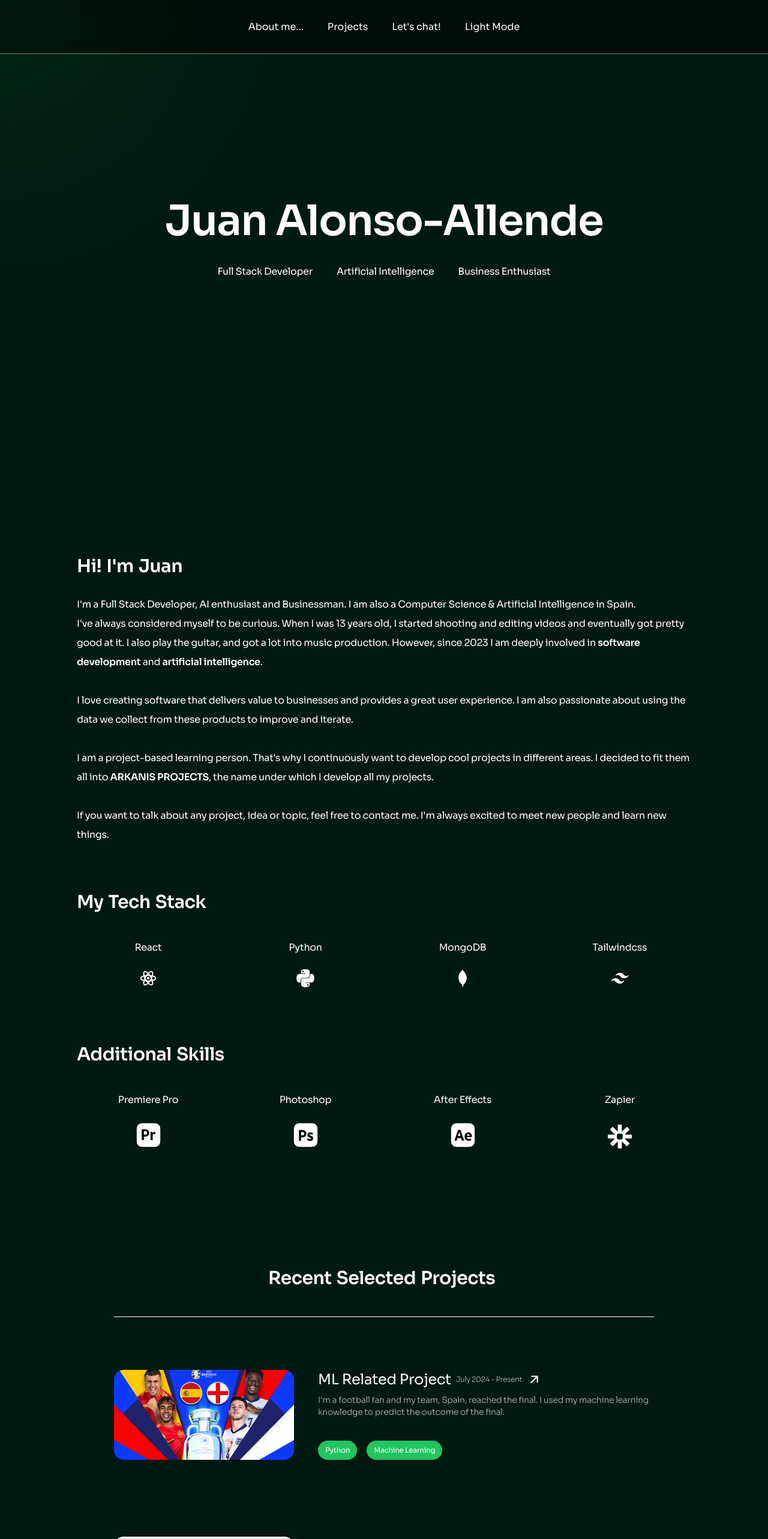
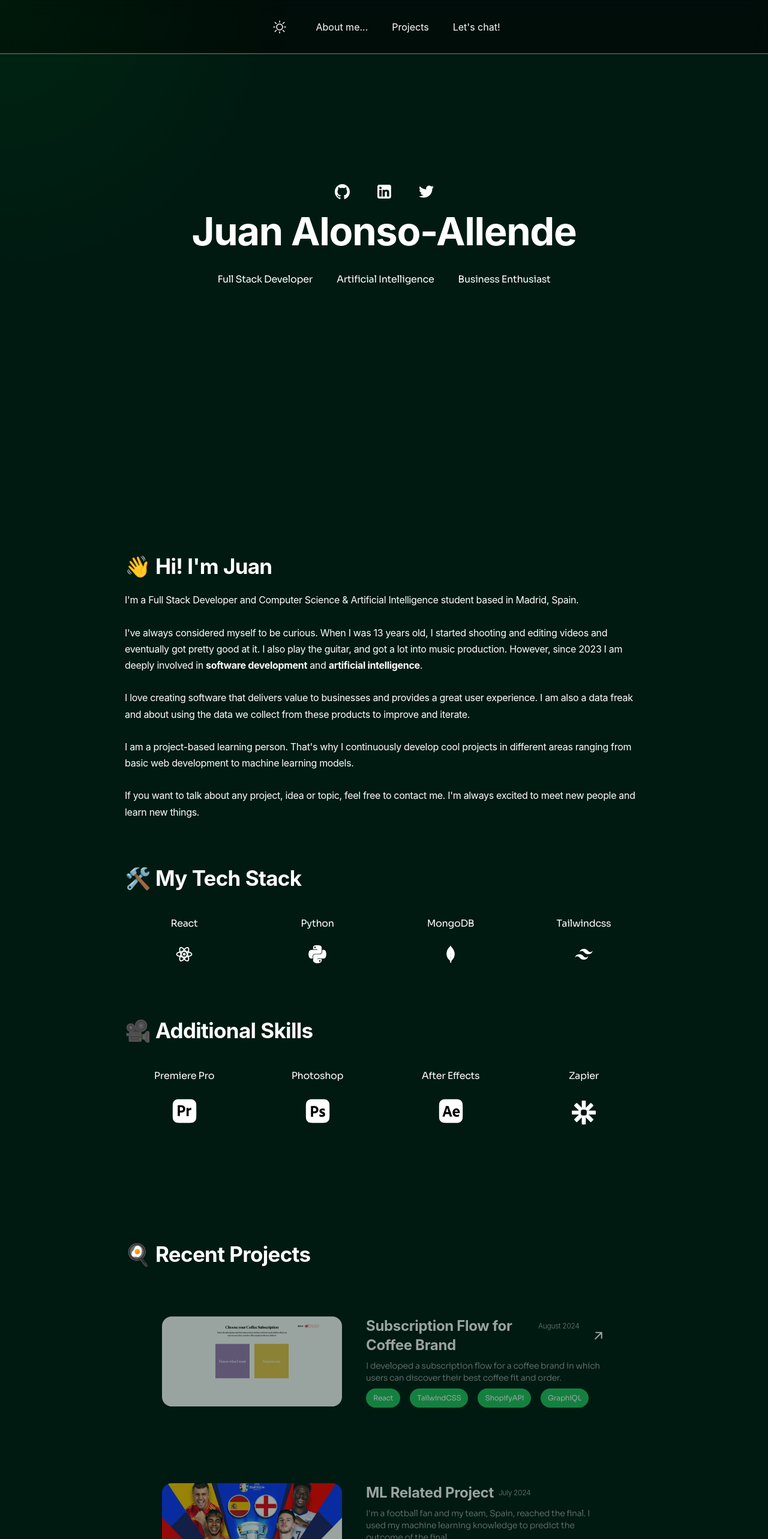
Before and after one commit to aallendez/personal-website, a React (Vite) app: page / in a window 1280 px wide. Shown: the top 2566 px of the page at 60% size. Built offline with nearby package versions, Linux system fonts and the light colour scheme.

Commit message:
Changes of font, design and some other stuff

```diff
--- a/index.html
+++ b/index.html
@@ -2,7 +2,7 @@
 <html lang="en">
   <head>
     <meta charset="UTF-8" />
-    <link rel="icon" type="image/svg+xml" href="/juan.png" />
+    <link rel="icon" type="image/svg+xml" href="/ico.png" />
     <meta name="viewport" content="width=device-width, initial-scale=1.0" />
     <title>Juan Alonso-Allende</title>
   </head>
--- a/src/App.jsx
+++ b/src/App.jsx
@@ -65,12 +65,13 @@ function App() {
   return (
     <>
       <div className={`w-full xs:px-6 sm:px-2 px-32 lg:px-[20%] h-screen ${theme} cursor-default`}>
-        <Header theme={theme} toggleTheme={toggleTheme} iconColor={iconColor} />
-        <Title theme={theme} />
-        <AboutMe iconColor={iconColor} />
-        <Projects iconColor={iconColor} />
-        <Footer iconColor={iconColor}/>
-        <MouseGlow />
+        <div className='px-20'>
+          <Header theme={theme} toggleTheme={toggleTheme} iconColor={iconColor} />
+          <Title theme={theme} iconColor={iconColor} />
+          <AboutMe iconColor={iconColor} />
+          <Projects iconColor={iconColor} />
+          <MouseGlow />
+        </div>
       </div>
     </>
   );
--- a/src/assets/Icons.jsx
+++ b/src/assets/Icons.jsx
@@ -22,7 +22,7 @@ const ReactIcon = ({ color }) => (
 );
 
 const GithubIcon = ({ color }) => (
-    <svg fill={color} className='h-[40px]' viewBox="0 0 20 20" xmlns="http://www.w3.org/2000/svg">
+    <svg fill={color} className='h-[25px]' viewBox="0 0 20 20" xmlns="http://www.w3.org/2000/svg">
 
         <g id="Dribbble-Light-Preview" transform="translate(-140.000000, -7559.000000)" fill={color}>
           <g id="icons" transform="translate(56.000000, 160.000000)">
@@ -34,13 +34,13 @@ const GithubIcon = ({ color }) => (
 );
 
 const LinkedinIcon = ({ color }) => (
-    <svg fill={color} className='h-[60px]' viewBox="-5.5 0 32 32" xmlns="http://www.w3.org/2000/svg">
+    <svg fill={color} className='h-[35px]' viewBox="-5.5 0 32 32" xmlns="http://www.w3.org/2000/svg">
       <path d="M0 8.219v15.563c0 1.469 1.156 2.625 2.625 2.625h15.563c0.719 0 1.406-0.344 1.844-0.781 0.469-0.469 0.781-1.063 0.781-1.844v-15.563c0-1.469-1.156-2.625-2.625-2.625h-15.563c-0.781 0-1.375 0.313-1.844 0.781-0.438 0.438-0.781 1.125-0.781 1.844zM2.813 10.281c0-1 0.813-1.875 1.813-1.875 1.031 0 1.875 0.875 1.875 1.875 0 1.031-0.844 1.844-1.875 1.844-1 0-1.813-0.813-1.813-1.844zM7.844 23.125v-9.531c0-0.219 0.219-0.406 0.375-0.406h2.656c0.375 0 0.375 0.438 0.375 0.719 0.75-0.75 1.719-0.938 2.719-0.938 2.438 0 4 1.156 4 3.719v6.438c0 0.219-0.188 0.406-0.375 0.406h-2.75c-0.219 0-0.375-0.219-0.375-0.406v-5.813c0-0.969-0.281-1.5-1.375-1.5-1.375 0-1.719 0.906-1.719 2.125v5.188c0 0.219-0.219 0.406-0.438 0.406h-2.719c-0.156 0-0.375-0.219-0.375-0.406zM2.875 23.125v-9.531c0-0.219 0.219-0.406 0.375-0.406h2.719c0.25 0 0.406 0.156 0.406 0.406v9.531c0 0.219-0.188 0.406-0.406 0.406h-2.719c-0.188 0-0.375-0.219-0.375-0.406z" />
     </svg>
 );
 
 const TwitterIcon = ({ color }) => (
-    <svg fill={color} className='h-[40px]' viewBox="0 -2 20 20" xmlns="http://www.w3.org/2000/svg">
+    <svg fill={color} className='h-[25px]' viewBox="0 -2 20 20" xmlns="http://www.w3.org/2000/svg">
       <g id="Dribbble-Light-Preview" transform="translate(-60.000000, -7521.000000)" fill={color}>
         <g id="icons" transform="translate(56.000000, 160.000000)">
           <path d="M10.29,7377 C17.837,7377 21.965,7370.84365 21.965,7365.50546 C21.965,7365.33021 21.965,7365.15595 21.953,7364.98267 C22.756,7364.41163 23.449,7363.70276 24,7362.8915 C23.252,7363.21837 22.457,7363.433 21.644,7363.52751 C22.5,7363.02244 23.141,7362.2289 23.448,7361.2926 C22.642,7361.76321 21.761,7362.095 20.842,7362.27321 C19.288,7360.64674 16.689,7360.56798 15.036,7362.09796 C13.971,7363.08447 13.518,7364.55538 13.849,7365.95835 C10.55,7365.79492 7.476,7364.261 5.392,7361.73762 C4.303,7363.58363 4.86,7365.94457 6.663,7367.12996 C6.01,7367.11125 5.371,7366.93797 4.8,7366.62489 L4.8,7366.67608 C4.801,7368.5989 6.178,7370.2549 8.092,7370.63591 C7.488,7370.79836 6.854,7370.82199 6.24,7370.70483 C6.777,7372.35099 8.318,7373.47829 10.073,7373.51078 C8.62,7374.63513 6.825,7375.24554 4.977,7375.24358 C4.651,7375.24259 4.325,7375.22388 4,7375.18549 C5.877,7376.37088 8.06,7377 10.29,7376.99705" id="twitter-[#ffffff]"> </path>
@@ -105,4 +105,34 @@ const CloseIcon = ({ color }) => (
   </svg>
 );
 
-export { GithubIcon, LinkedinIcon, TwitterIcon, TailwindIcon, PythonIcon, ReactIcon, MongoDBIcon, PremiereProIcon, AfterEffectsIcon, PhotoshopIcon, ZapierIcon, MenuIcon, CloseIcon };
+const LightIcon = ({ classes, color }) => {
+  return (
+      <svg viewBox="0 0 24 24" className={`${classes} w-10 rounded-full p-2`} fill="none" xmlns="http://www.w3.org/2000/svg">
+          <g id="SVGRepo_bgCarrier" stroke-width="0"></g><g id="SVGRepo_tracerCarrier" stroke-linecap="round" stroke-linejoin="round"></g>
+          <g id="SVGRepo_iconCarrier"> <circle cx="12" cy="12" r="5" stroke={color} stroke-width="1.5"></circle>
+              <path d="M12 2V4" stroke={color} stroke-width="1.5" stroke-linecap="round"></path>
+              <path d="M12 20V22" stroke={color} stroke-width="1.5" stroke-linecap="round"></path>
+              <path d="M4 12L2 12" stroke={color} stroke-width="1.5" stroke-linecap="round"></path>
+              <path d="M22 12L20 12" stroke={color} stroke-width="1.5" stroke-linecap="round"></path>
+              <path d="M19.7778 4.22266L17.5558 6.25424" stroke={color} stroke-width="1.5" stroke-linecap="round"></path>
+              <path d="M4.22217 4.22266L6.44418 6.25424" stroke={color} stroke-width="1.5" stroke-linecap="round"></path>
+              <path d="M6.44434 17.5557L4.22211 19.7779" stroke={color} stroke-width="1.5" stroke-linecap="round"></path>
+              <path d="M19.7778 19.7773L17.5558 17.5551" stroke={color} stroke-width="1.5" stroke-linecap="round"></path>
+          </g>
+      </svg>
+
+  );
+}
+
+const NightIcon = ({ classes, color }) => {
+  return (
+      <svg viewBox="0 0 24 24" className={`${classes} w-10 rounded-full p-2`} fill="none" xmlns="http://www.w3.org/2000/svg">
+          <g id="SVGRepo_bgCarrier" stroke-width="0"></g><g id="SVGRepo_tracerCarrier" stroke-linecap="round" stroke-linejoin="round"></g>
+          <g id="SVGRepo_iconCarrier">
+              <path fill-rule="evenodd" fill={color} clip-rule="evenodd" d="M11.0174 2.80157C6.37072 3.29221 2.75 7.22328 2.75 12C2.75 17.1086 6.89137 21.25 12 21.25C16.7767 21.25 20.7078 17.6293 21.1984 12.9826C19.8717 14.6669 17.8126 15.75 15.5 15.75C11.4959 15.75 8.25 12.5041 8.25 8.5C8.25 6.18738 9.33315 4.1283 11.0174 2.80157ZM1.25 12C1.25 6.06294 6.06294 1.25 12 1.25C12.7166 1.25 13.0754 1.82126 13.1368 2.27627C13.196 2.71398 13.0342 3.27065 12.531 3.57467C10.8627 4.5828 9.75 6.41182 9.75 8.5C9.75 11.6756 12.3244 14.25 15.5 14.25C17.5882 14.25 19.4172 13.1373 20.4253 11.469C20.7293 10.9658 21.286 10.804 21.7237 10.8632C22.1787 10.9246 22.75 11.2834 22.75 12C22.75 17.9371 17.9371 22.75 12 22.75C6.06294 22.75 1.25 17.9371 1.25 12Z"></path>
+          </g>
+      </svg>
+  );
+}
+
+export { GithubIcon, LinkedinIcon, TwitterIcon, TailwindIcon, PythonIcon, ReactIcon, MongoDBIcon, PremiereProIcon, AfterEffectsIcon, PhotoshopIcon, ZapierIcon, MenuIcon, CloseIcon, LightIcon, NightIcon };
--- a/src/components/AboutMe.jsx
+++ b/src/components/AboutMe.jsx
@@ -6,12 +6,11 @@ import BlurIn from "./BlurIn";
 
 const aboutMe = (
   <div>
-    <p><br />I'm a Full Stack Developer, AI enthusiast and Businessman. I am also a Computer Science & Artificial Intelligence in Spain.
-    <br />I've always considered myself to be curious. When I was 13 years old, I started shooting and editing videos and eventually got pretty good at it. I also play the guitar, and got a lot into music production. However, since 2023 I am deeply involved in <strong className="hover:opacity-80 transition-opacity">software development</strong> and <strong className="hover:opacity-80 transition-opacity">artificial intelligence</strong>.
-    <br /><br />I love creating software that delivers value to businesses and provides a great user experience. I am also passionate about using the data we collect from these products to improve and iterate.
-    <br /><br />I am a project-based learning person. That's why I continuously want to develop cool projects in different areas. I decided to fit them all into <strong className="hover:opacity-80 transition-opacity">ARKANIS PROJECTS</strong>, the name under which I develop all my projects.
-    <br /><br />If you want to talk about any project, idea or topic, feel free to contact me. I'm always excited to meet new people and learn new things.
-    </p>
+    <p><br />I'm a Full Stack Developer and Computer Science & Artificial Intelligence student based in Madrid, Spain. </p>
+    <p><br />I've always considered myself to be curious. When I was 13 years old, I started shooting and editing videos and eventually got pretty good at it. I also play the guitar, and got a lot into music production. However, since 2023 I am deeply involved in <strong className="hover:opacity-80 transition-opacity">software development</strong> and <strong className="hover:opacity-80 transition-opacity">artificial intelligence</strong>.</p>
+    <p><br />I love creating software that delivers value to businesses and provides a great user experience. I am also a data freak and about using the data we collect from these products to improve and iterate.</p>
+    <p><br />I am a project-based learning person. That's why I continuously develop cool projects in different areas ranging from basic web development to machine learning models.</p>
+    <p><br />If you want to talk about any project, idea or topic, feel free to contact me. I'm always excited to meet new people and learn new things.</p>
   </div>
 );
 
@@ -67,17 +66,17 @@ const AboutMe = ({ iconColor }) => {
       <div id="aboutMe" className="pt-32 w-full min-h-screen flex flex-col-reverse sm:flex-col-reverse md:flex-col-reverse xs:flex-col-reverse text-center gap-20 items-start md:px-4" >
         <div className="w-full group">
           <div className="pb-6">
-            <WordPullUp words="My Tech Stack" className="text-3xl text-left font-bold" />
-            <BlurIn word={techStack} className="text-left" />
+            <WordPullUp words="🛠️ My Tech Stack" className="text-[35px] text-left sm:text-center xs:text-center font-bold" />
+            <BlurIn word={techStack} className="text-left font-[Sora]" />
           </div>
           <div className="py-6">
-            <WordPullUp words="Additional Skills" className="text-3xl text-left font-bold" />
-            <BlurIn word={additionalSkills} className="text-left" />
+            <WordPullUp words="🎥 Additional Skills" className="text-[35px] text-left sm:text-center xs:text-center font-bold" />
+            <BlurIn word={additionalSkills} className="text-left font-[Sora]" />
           </div>
         </div>
         <div className="">
-            <WordPullUp words="Hi! I'm Juan" className="text-3xl text-left font-bold" />
-            <div style={{lineHeight: '2'}}>
+            <WordPullUp words="👋 Hi! I'm Juan" className="text-[35px] text-left sm:text-center xs:text-center font-bold" />
+            <div style={{lineHeight: '1.7'}}>
               <BlurIn word={aboutMe} className="text-left" />
             </div>
 
--- /dev/null
+++ b/src/components/Button.jsx
@@ -0,0 +1,52 @@
+import React, { useState } from 'react';
+
+const Button = ({ children, classes, onClick, popup }) => {
+  const [isAnimating, setIsAnimating] = useState(false);
+  const [isHovered, setIsHovered] = useState(false);
+
+  const handleMouseEnter = () => {
+    setIsHovered(true);
+  };
+
+  const handleMouseLeave = () => {
+    setIsHovered(false);
+  };
+
+  const handleClick = (event) => {
+    setIsAnimating(true);
+
+    // Call the onClick prop function if provided
+    if (onClick) {
+      onClick(event);
+    }
+
+    // Remove the animation class after the animation duration (e.g., 0.4s)
+    setTimeout(() => {
+      setIsAnimating(false);
+    }, 500); // The timeout should match the length of the animation
+  };
+
+  return (
+    <div
+      className="relative inline-block"
+      onMouseEnter={handleMouseEnter}
+      onMouseLeave={handleMouseLeave}
+    >
+      <div
+        className={`${classes ? classes : "px-4 py-2 min-w-[200px] bg-green-500 text-center hover:bg-vitalUi-greenSat hover:font-bold border-green-900 border transition-all text-white rounded-lg shadow-sm"} ${isAnimating ? 'click-animation-active' : ''} relative click-animation`}
+        onClick={handleClick}
+      >
+        {children}
+      </div>
+
+      {isHovered && popup && (
+        <div className="bg-white dark:bg-gray-900 absolute w-[100px] font-medium flex items-center justify-center text-[10px] bottom-14 -right-7 h-[20px] rounded-lg shadow-sm">
+          {popup}
+        </div>
+      )}
+    </div>
+  );
+};
+
+
+export default Button;
--- a/src/components/Footer.jsx
+++ b/src/components/Footer.jsx
@@ -3,7 +3,7 @@ import BlurIn from './BlurIn';
 
 const Footer = ({ iconColor }) => {
   const links = (
-    <div className='flex flex-row h-56 items-center justify-center gap-10 w-full py-6'>
+    <div className='flex flex-row items-center justify-center gap-10 w-full'>
       <a href='https://github.com/aallendez' className='hover:opacity-80 transition-all' target='_blank' rel='noopener noreferrer'>
         <GithubIcon color={iconColor}/>
       </a>
--- a/src/components/Header.jsx
+++ b/src/components/Header.jsx
@@ -1,9 +1,11 @@
 import juan from '../assets/juan.png';
 import juan_logo from '../assets/juan_logo.gif';
 import juan_logo_w from '../assets/juan_logo_w.gif';
-import { MenuIcon, CloseIcon } from '../assets/Icons';
+import { MenuIcon, CloseIcon, LightIcon, NightIcon } from '../assets/Icons';
 import { useState } from 'react';
 import BlurIn from './BlurIn';
+import Footer from './Footer';
+import Button from './Button';
 
 
 const BurgerMenu = ({ theme, toggleTheme, iconColor }) => {
@@ -59,17 +61,22 @@ const Header = ({ theme, toggleTheme, iconColor }) => {
   return (
     <>
       <BurgerMenu theme={theme} toggleTheme={toggleTheme} iconColor={iconColor} />
-      <div className={`sm:hidden group fixed h-[90px] w-full z-30 left-0 px-32 md:px-10 sm:px-10 xs:px-10 flex flex-row items-center justify-center gap-10 ${theme === "dark" ? "bg-black" : "bg-green-50"} bg-opacity-50 backdrop-blur-md`} style={theme === "dark" ? { borderBottom: '1px solid rgba(245, 238, 230, .5)' } : { borderBottom: '1px solid rgba(0, 0, 0, .3)' }}>
+      <div className={`sm:hidden group fixed top-0 h-[90px] w-full z-30 left-0 px-32 md:px-10 sm:px-10 xs:px-10 flex flex-row items-center justify-center gap-10 ${theme === "dark" ? "bg-black" : "bg-green-50"} bg-opacity-50 backdrop-blur-md`} style={theme === "dark" ? { borderBottom: '1px solid rgba(245, 238, 230, .5)' } : { borderBottom: '1px solid rgba(0, 0, 0, .3)' }}>
           {/* <a href="#title" className='mr-auto cursor-pointer transition-all '><img src={theme === 'dark' ? juan_logo_w : juan_logo} alt="Juan" className="w-[80px] h-[80px] rounded-full" /></a> */}
-          <a className=" hover:translate-x-1 cursor-pointer transition-all  " href="#aboutMe">About me...</a>
-          <a className=" hover:translate-x-1 cursor-pointer transition-all  " href="#projects">Projects</a>
-          <a className=" hover:translate-x-1 cursor-pointer transition-all  " href="mailto:juan@aallende.com?subject=Let's%20chat!">Let's chat!</a>
           <button
               className=" hover:translate-x-1 cursor-pointer transition-all  "
               onClick={toggleTheme}
             >
-              {theme === 'dark' ? 'Light Mode' : 'Dark Mode'}
-            </button>
+              {theme === 'dark' ? <LightIcon color={iconColor} /> : <NightIcon color={iconColor} />}
+          </button>
+          <a className=" hover:translate-x-1 cursor-pointer transition-all" href="#aboutMe">About me...</a>
+          <a className=" hover:translate-x-1 cursor-pointer transition-all" href="#projects">Projects</a>
+          <a className=" hover:translate-x-1 cursor-pointer transition-all" href="mailto:juan@aallende.com?subject=Let's%20chat!">Let's chat!</a>
+          {/* <Button
+            children={theme === 'dark' ? <LightIcon color={iconColor} /> : <NightIcon color={iconColor} />}
+            classes="none"
+            onClick={toggleTheme}
+          /> */}
       </div>
     </>
   );
--- a/src/components/Projects.jsx
+++ b/src/components/Projects.jsx
@@ -5,16 +5,26 @@ import chatbot_larocket from '../assets/chatbot_larocket.png';
 import euro2024 from '../assets/euro2024.jpeg';
 import { ReactIcon } from '../assets/Icons';
 import WordPullUp from './WordPullUp';
+import crickleCreek from '../assets/crickleCreek.png';
 import BlurIn from './BlurIn';
 
 const ProjectInfo = [
+    {
+        title:"Subscription Flow for Coffee Brand",
+        img: crickleCreek,
+        description: "I developed a subscription flow for a coffee brand in which users can discover their best coffee fit and order.",
+        report: "",
+        link: "https://www.cricklecreekcoffee.com",
+        stack: ["React", "TailwindCSS", "ShopifyAPI", "GraphiQL"],
+        date: "August 2024"
+    },
     {
         title:"ML Related Project",
         img: euro2024,
         description: "I'm a football fan and my team, Spain, reached the final. I used my machine learning knowledge to predict the outcome of the final.",
         report: "",
         stack: ["Python", "Machine Learning"],
-        date: "July 2024 - Present"
+        date: "July 2024"
     },
     {
         title:"Proof of Concept Design for a Pitch",
@@ -53,25 +63,13 @@ const ProjectInfo = [
     },
 ];
 
-const ProjectPopUp = ({ report }) => {
-    return(
-        <>
-            <div className="absolute bg-black rounded-2xl shadow p-6 overflow-auto w-[600px] h-[400px] flex flex-col items-center justify-start z-[101]">
-                <h1 className="text-center text-3xl">Report</h1>
-                <p>{report}</p>
-            </div>
-
-        </>
-    );
-};
-
 const StackComponent = ({ stack, filterList }) => {
     const handleFilter = () => {
         filterList.push(...stack);
     };
 
     return(
-        <button class="rounded-full text-xs px-3 py-2 w-auto flex flex-row bg-green-500 hover:bg-green-400 transition-all">
+        <button class="rounded-full text-xs px-3 py-2 w-auto flex flex-row bg-green-500 hover:bg-green-400 font-[Sora] transition-all">
             <h1>{stack}</h1>
         </button>
     );
@@ -91,7 +89,7 @@ const Project = ({ title, img, description, report, link, iconColor, stack, date
     return (
         <>
             <a href={link} target='_blank'>
-                <div className="flex w-[900px] h-auto flex-row xs:flex-col sm:flex-col md:flex-col items-start md:w-[350px] sm:items-start text-center justify-center my-16 sm:my-24 xs:my-24 gap-10 rounded-3xl transition-all cursor-pointer peer long-transition group" >
+                <div className={`flex w-[900px] px-20 opacity-60 hover:opacity-100 h-auto flex-row xs:flex-col sm:flex-col md:flex-col items-start md:w-[350px] sm:items-start text-center justify-center my-16 sm:my-24 xs:my-24 gap-10 rounded-3xl transition-all ${link ? "cursor-pointer" : ""} peer long-transition group`} >
                     <img
                         src={img}
                         alt={title}
@@ -99,13 +97,13 @@ const Project = ({ title, img, description, report, link, iconColor, stack, date
                     />
                     <div className="text-left flex flex-col w-2/3 md:w-full h-[150px] items-start justify-start">
                         <div className="text-2xl flex flex-row gap-2 w-full">
-                            <h1 className='group-hover:font-bold max-w-1/2 md:w-full'>{title}</h1>
-                            <p className="my-2 font-light opacity-70 text-xs">{date}</p>
-                            <div className="transition-transform transform group-hover:translate-x-1 group-hover:-translate-y-1 flex ">
+                            <h1 className='font-bold min-w-1/2 md:w-full'>{title}</h1>
+                            <p className="my-2 font-light opacity-70 min-w-[80px] text-xs">{date}</p>
+                            <div className={`transition-transform transform ${link ? "group-hover:translate-x-1 group-hover:-translate-y-1" : "hidden"} flex `}>
                                 {ShareIcon}
                             </div>
                         </div>
-                        <p className="my-2 font-light opacity-70 text-sm">{description}</p>
+                        <p className="my-2 font-light opacity-70 text-sm font-[Sora]">{description}</p>
                         <div className='flex flex-row gap-4 mt-auto'>
                             {stack.map((stack) => (
                                 <StackComponent stack={stack} filterList={filterList}/>
@@ -149,9 +147,9 @@ const Projects = ({ iconColor }) => {
     return (
         <div id="projects" className="pt-32 relative min-h-screen h-auto w-full flex flex-col items-center justify-center">
 
-            <WordPullUp words="Recent Selected Projects" className="text-3xl font-bold w-full text-center mb-6" />
-            <div className='flex flex-col items-start md:items-center sm:items-center xs:items-center justify-center sm:px-2 xs:px-0 w-auto groupProj'>
-                <BlurIn word={divider} className={`${iconColor==="#000000" ? "bg-black" : "bg-white"} w-full h-[1px] my-6 md:w-3/4 opacity-80`} />
+            <WordPullUp words="🍳 Recent Projects" className="text-[35px] font-bold w-full text-left mb-6" />
+            <div className='flex flex-col items-start md:items-center sm:items-center xs:items-center justify-center sm:px-2 xs:px-0 w-auto '>
+                {/* <BlurIn word={divider} className={`${iconColor==="#000000" ? "bg-black" : "bg-white"} w-full h-[1px] my-6 md:w-3/4 opacity-80`} /> */}
                 {ProjectInfo.map((project) => (
                     <BlurIn key={project.title} word={
                         <Project
--- a/src/components/Title.jsx
+++ b/src/components/Title.jsx
@@ -1,10 +1,11 @@
 import juan_logo from '../assets/juan_logo.gif';
 import juan_logo_w from '../assets/juan_logo_w.gif';
 import BlurIn from './BlurIn';
+import Footer from './Footer';
 
-const Title = ({ theme }) => {
+const Title = ({ theme, iconColor }) => {
   const qualities = (
-    <div className='flex flex-row gap-10 sm:gap-0 h-16 items-center group'>
+    <div className='flex flex-row gap-10 sm:gap-2 h-16 items-center group'>
       <p className="peer long-transition h-full flex items-center">Full Stack Developer</p>
       <p className="peer long-transition h-full flex items-center">Artificial Intelligence</p>
       <p className="peer long-transition h-full flex items-center">Business Enthusiast</p>
@@ -13,8 +14,9 @@ const Title = ({ theme }) => {
   );
   return(
       <div id="title" className="h-screen w-full flex sm:px-12 flex-col items-center justify-center text-center transition-all">
-        <BlurIn word="Juan Alonso-Allende" className="text-[70px] sm:text-[35px] font-bold" />
-        <div className='flex flex-row gap-10 sm:gap-0 h-16 items-center group'>
+        <Footer iconColor={iconColor}/>
+        <BlurIn word="Juan Alonso-Allende" className="text-[65px] sm:text-[35px] font-bold" />
+        <div className='flex flex-row gap-10 sm:gap-0 h-16 items-center group font-[Sora]'>
           <BlurIn word={qualities} />
         </div>
       </div>
--- a/src/index.css
+++ b/src/index.css
@@ -12,6 +12,8 @@
   --font-code: "Source Code Pro", monospace;
   --font-grotesk: "Space Grotesk", sans-serif;
   color-scheme: 'light';
+  font-family: Inter, system-ui, Avenir, Helvetica, Arial, sans-serif;
+
 }
 
 /* Add dark mode colors */
```
Also changed, not shown: src/assets/crickleCreek.png (added), src/assets/ico.png (added).
